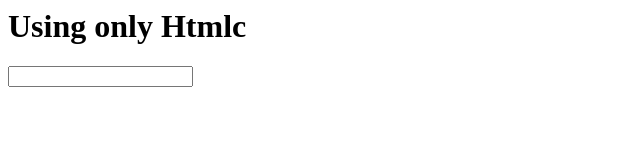
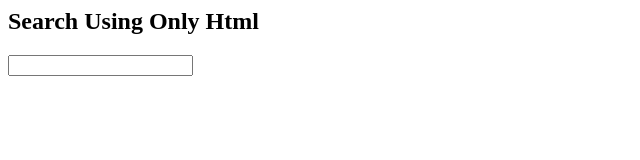
Before and after one commit to JanakThapa3108/JanakThapa3108.github.io, a plain HTML site: page search/index.html in a window 1280 px wide. Shown: the whole page, without its empty margins (0-640 px from the left). Drawn offline with Linux system fonts and the light colour scheme.

Commit message:
change style

```diff
--- a/search/index.html
+++ b/search/index.html
@@ -5,7 +5,8 @@
     <title>Document</title>
 </head>
 <body>
-    <h1>Using only Htmlc</h1>
+    <section id="using-html">
+        <h1>Search Using Only Html</h1>
         <input type="text" list="search">
         <datalist id="search">
             <option value="tokyo">Tokyo</option>
@@ -14,5 +15,6 @@
             <option value="hokkido">Hokkido</option>
             <option value="kyoto">Kyoto</option>
         </datalist>
+    </section>
 </body>
 </html>
```
Lines whose indentation alone changed are shown as unchanged.
